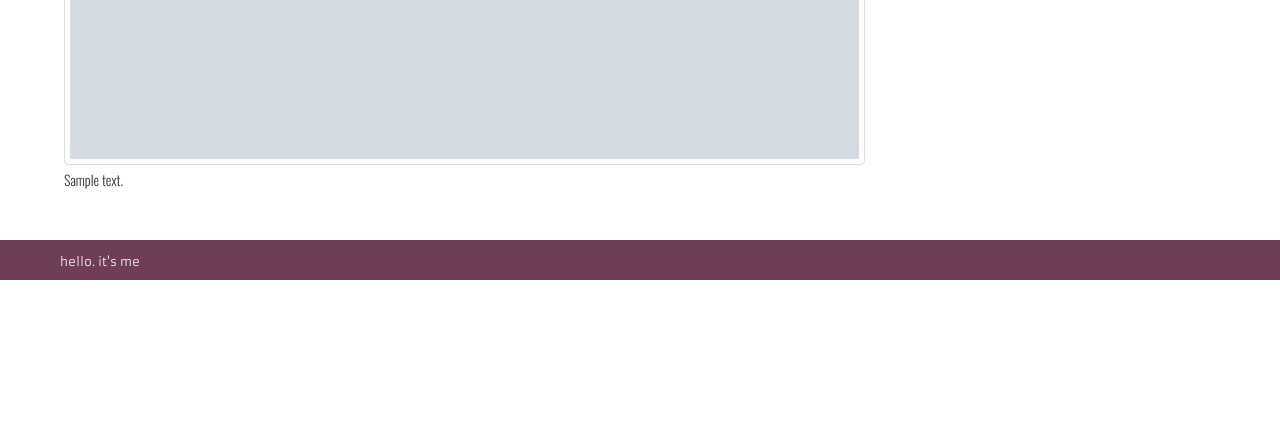
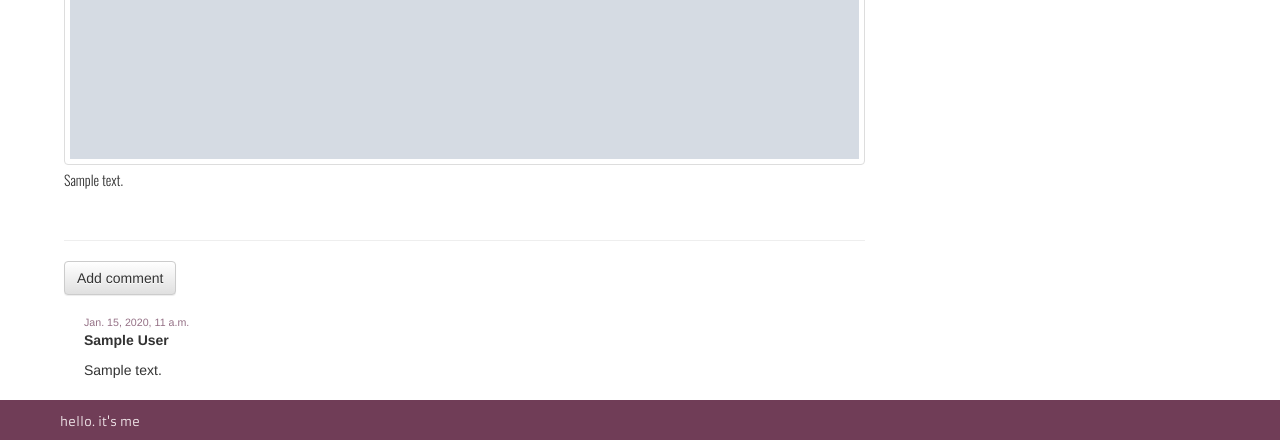
Before and after one commit to brokkoligirl/my-first-blog, a Django app: page /post/1/ in a window 1280 px wide. Shown: the part 727-1167 px from the top of the page. Before the commit the page ends 1007 px from the top, so only its background shows below. Run offline with Django 3.2, Linux system fonts and the light colour scheme; tables that the repository leaves empty hold one stand-in row (values such as "Sample post"); grey boxes marked "Sample" are stand-in pictures; some libraries are stand-ins or nearby versions; some web fonts are replaced.

Commit message:
added comment functionality to blog

```diff
--- a/blog/admin.py
+++ b/blog/admin.py
@@ -1,4 +1,5 @@
 from django.contrib import admin
-from .models import Post
+from .models import Post, Comment
 
 admin.site.register(Post)
+admin.site.register(Comment)
--- a/blog/models.py
+++ b/blog/models.py
@@ -16,5 +16,25 @@ class Post(models.Model):
         self.published_date = timezone.now()
         self.save()
 
+    def approved_comments(self):
+        return self.comments.filter(approved_comment=True)
+
     def __str__(self):
         return self.title
+
+
+class Comment(models.Model):
+    post = models.ForeignKey('blog.Post',
+                             on_delete=models.CASCADE,
+                             related_name='comments')
+    author = models.CharField(max_length=200)
+    text = models.TextField()
+    created_date = models.DateTimeField(default=timezone.now)
+    approved_comment = models.BooleanField(default=False)
+
+    def approve(self):
+        self.approved_comment = True
+        self.save()
+
+    def __str__(self):
+        return self.text
--- a/blog/static/css/blog.css
+++ b/blog/static/css/blog.css
@@ -37,9 +37,21 @@ h1, h2, h3, h4, h5 {
     font-family: 'Armata', sans-serif;
 }
 
-.date {
+a {
+ color: #957186;
+}
+
+a:hover {
+ color: #3E2230;
+}
+
+.date, .date a {
     color: #957186;
     font-size: 8pt
+}
+
+.date a:hover {
+    color: #3E2230;
 }
 
 .save {
@@ -56,7 +68,7 @@ h1, h2, h3, h4, h5 {
     margin-right: 20px;
 }
 
-.top-menu a, .glyphicon {
+.top-menu a, .top-menu .glyphicon {
     color: #F4EBEE;
 }
 
@@ -149,3 +161,8 @@ h1, h2, h3, h4, h5 {
   background-color: #703D57;
   color: #F4EBEE;
 }
+
+
+.comment {
+    margin: 20px 0px 20px 20px;
+}
--- a/blog/templates/blog/post_detail.html
+++ b/blog/templates/blog/post_detail.html
@@ -41,4 +41,28 @@ event.preventDefault();  alert("Post not removed");}}
 
         <p class="post-detail-content">{{ post.text|linebreaksbr }}</p>
     </div>
+
+<hr>
+<a class="btn btn-default" href="{% url 'add_comment_to_post' pk=post.pk %}">Add comment</a>
+
+        {% for comment in post.comments.all %}
+        {% if user.is_authenticated or comment.approved_comment %}
+            <div class="comment">
+                <div class="date">
+                    {{ comment.created_date }}
+                    {% if not comment.approved_comment %}
+                        <a class="btn btn-default" href="{% url 'comment_approve' pk=comment.pk %}">
+                            <span class="glyphicon glyphicon-ok"></span> Approve</a>
+                        <a class="btn btn-default" href="{% url 'comment_remove' pk=comment.pk %}">
+                            <span class="glyphicon glyphicon-remove"></span> Remove</a>
+                    {% endif %}
+                </div>
+                <strong>{{ comment.author }}</strong>
+                <p>{{ comment.text|linebreaks }}</p>
+            </div>
+            {% endif %}
+        {% empty %}
+            <p>No comments here yet :(</p>
+        {% endfor %}
+
 {% endblock %}
--- a/blog/urls.py
+++ b/blog/urls.py
@@ -12,5 +12,7 @@ urlpatterns = [
     path('drafts/', views.post_draft_list, name='post_draft_list'),
     path('post/<pk>/publish/', views.post_publish, name='post_publish'),
     path('post/<pk>/remove/', views.post_remove, name='post_remove'),
-
+    path('post/<int:pk>/comment/', views.add_comment_to_post, name='add_comment_to_post'),
+    path('comment/<int:pk>/approve/', views.comment_approve, name='comment_approve'),
+    path('comment/<int:pk>/remove/', views.comment_remove, name='comment_remove'),
 ]
--- a/blog/views.py
+++ b/blog/views.py
@@ -1,8 +1,8 @@
 from django.shortcuts import render, get_object_or_404, redirect
 from django.contrib.auth.decorators import login_required
 from django.utils import timezone
-from .models import Post
-from .forms import PostForm
+from .models import Post, Comment
+from .forms import PostForm, CommentForm
 
 
 def post_list(request):
@@ -75,6 +75,34 @@ def post_remove(request, pk):
     return redirect('post_list')
 
 
+def add_comment_to_post(request, pk):
+    post = get_object_or_404(Post, pk=pk)
+    if request.method == "POST":
+        form = CommentForm(request.POST)
+        if form.is_valid():
+            comment = form.save(commit=False)
+            comment.post = post
+            comment.save()
+            return redirect('post_detail', pk=post.pk)
+    else:
+        form = CommentForm()
+    return render(request, 'blog/add_comment_to_post.html', {'form': form})
+
+
+@login_required
+def comment_approve(request, pk):
+    comment = get_object_or_404(Comment, pk=pk)
+    comment.approve()
+    return redirect('post_detail', pk=comment.post.pk)
+
+
+@login_required
+def comment_remove(request, pk):
+    comment = get_object_or_404(Comment, pk=pk)
+    comment.delete()
+    return redirect('post_detail', pk=comment.post.pk)
+
+
 def about_page(request):
     return render(request, 'about.html')
 
```
Also changed, not shown: blog/forms.py (+8 -2 lines), blog/templates/blog/add_comment_to_post.html (added, +9 -0 lines), blog/templates/blog/post_list.html (+6 -2 lines), blog/migrations/0003_comment.py (added).
